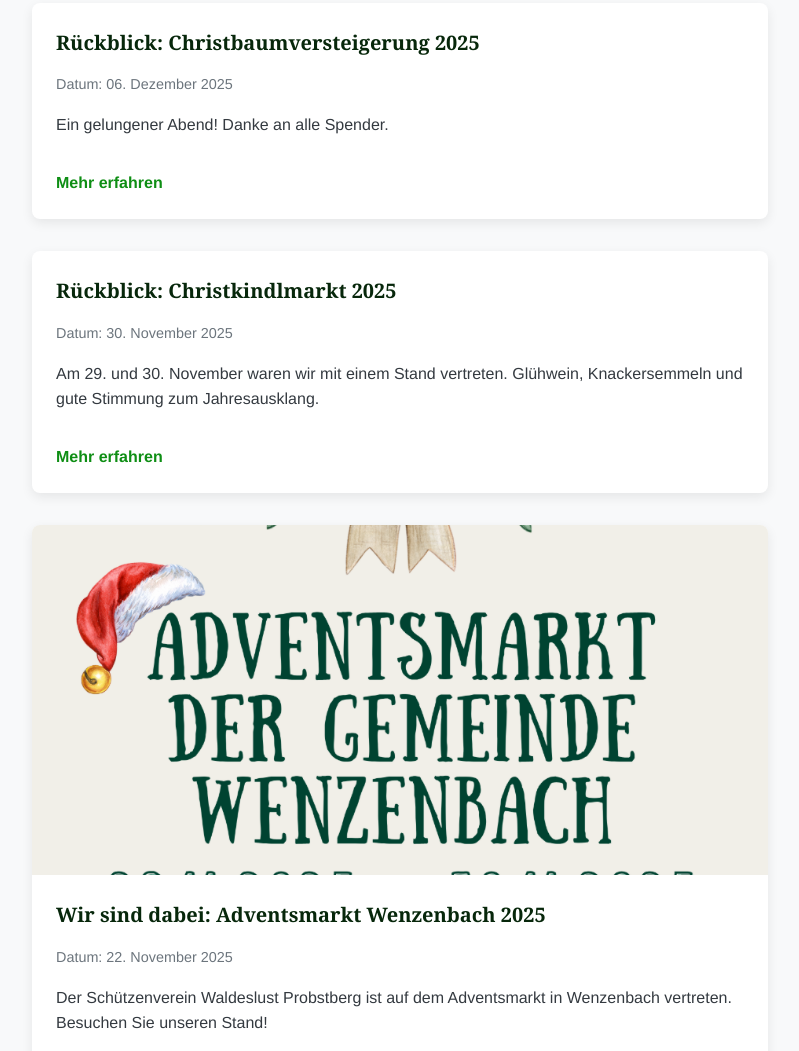
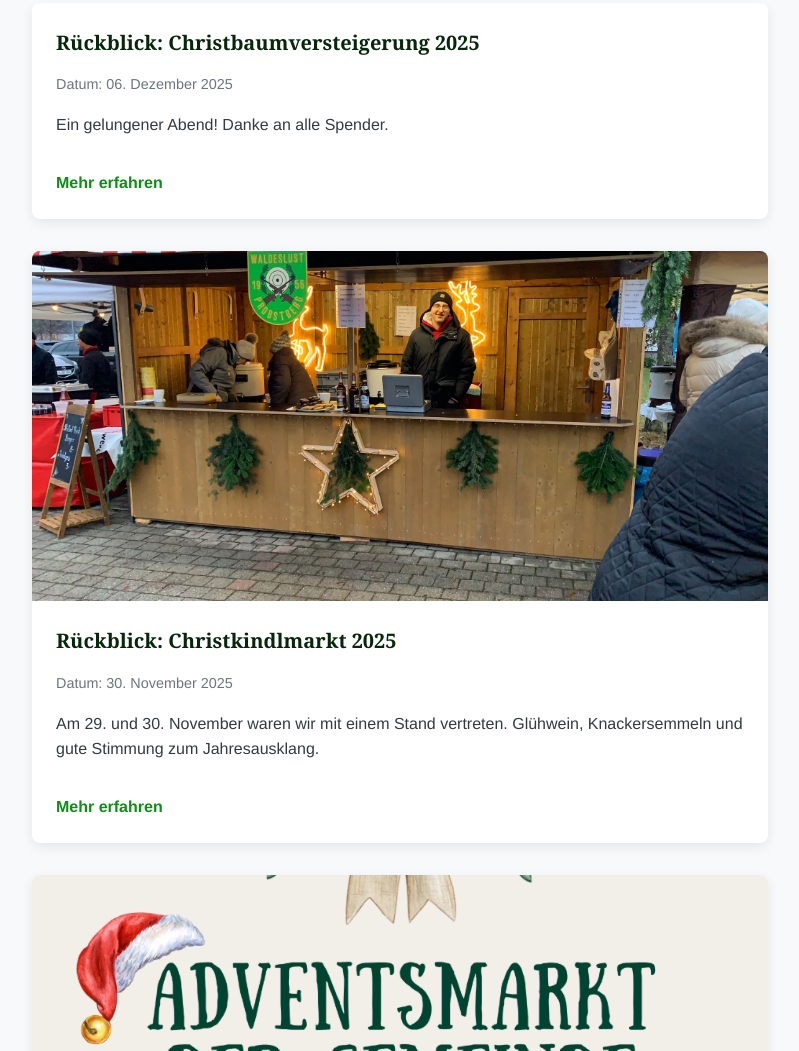
Before and after one commit to LuckySan/wp-website, a plain HTML site: page index.html in a window 1280 px wide. Shown: the part 3168-4219 px from the top of the page, without its empty margins (442-1241 px from the left). Drawn offline with Linux system fonts and the light colour scheme.

Commit message:
Update jubilee invitation image path and modify keywords in script.js

```diff
--- a/js/script.js
+++ b/js/script.js
@@ -11,7 +11,7 @@ document.addEventListener("DOMContentLoaded", function() {
                 summary: "Einladung zum 70-jährigen Jubiläum des Schützenvereins Waldeslust Probstberg am 15. August 2026. Feiern Sie mit uns diesen besonderen Meilenstein!",
                 link: "artikel/jubilaeum_2026.html",
                 image: "images/thumbnail/Flyer70JährigesJubiläum.png",
-                keywords: ["Ankündigung", "Allgemein"]
+                keywords: ["Veranstaltung", "Allgemein"]
             },
             {
                 title: "Jahreshauptversammlung 2026",
@@ -45,6 +45,7 @@ document.addEventListener("DOMContentLoaded", function() {
                 displayDate: "30. November 2025",
                 summary: "Am 29. und 30. November waren wir mit einem Stand vertreten. Glühwein, Knackersemmeln und gute Stimmung zum Jahresausklang.",
                 link: "artikel/christkindlmarkt-2025.html",
+                image: "images/archiv/2025-11-Weihnachtsmarkt/BildChristkindlmarktRobin2025.jpg",
                 keywords: ["Veranstaltung", "Allgemein"]
             },
             {
```
Also changed, not shown: artikel/jubilaeum_2026.html (+1 -1 lines).
